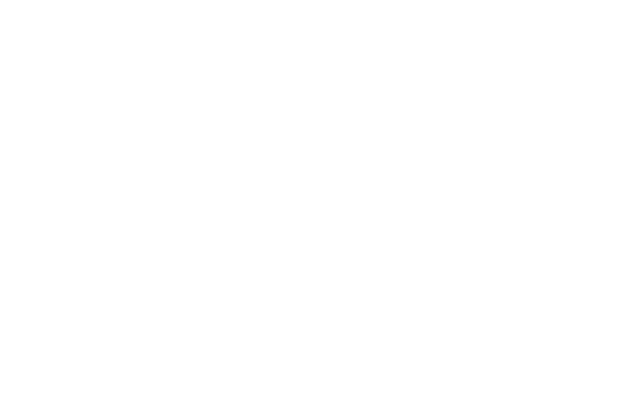
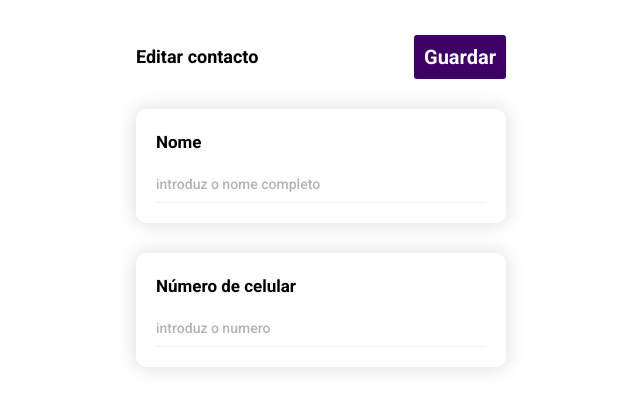
Before and after one commit to Rubalaine/ubi-test, a React (Create React App) app: page /edit in a window 1280 px wide. Before the commit this address had no page. Shown: the top 410 px of the page, without its empty margins (319-959 px from the left). Built offline with nearby package versions, Linux system fonts and the light colour scheme.

Commit message:
pagina edit adicionada

```diff
--- a/src/App.js
+++ b/src/App.js
@@ -2,11 +2,8 @@
 import AppWrapper from "./components/wrappers/AppWrapper";
 import Home from "./pages/Home";
 import Add from "./pages/Add";
-import {
-  BrowserRouter as Router,
-  Route,
-  Routes,
-} from "react-router-dom";
+import { BrowserRouter as Router, Route, Routes } from "react-router-dom";
+import Edit from "./pages/Edit";
 const App = () => {
   return (
     <AppWrapper>
@@ -14,6 +11,7 @@
         <Routes>
           <Route path="/" element={<Home />} />
           <Route path="/add" element={<Add />} />
+          <Route path="/edit" element={<Edit />} />
         </Routes>
       </Router>
     </AppWrapper>
--- a/src/components/Button.jsx/IconButton.jsx
+++ b/src/components/Button.jsx/IconButton.jsx
@@ -1,20 +1,26 @@
 import React from "react";
+import { Link } from "react-router-dom";
 import styled from "styled-components";
 
-const Button = styled.a`
+const Button = styled(Link)`
   display: flex;
   align-items: center;
   justify-content: center;
   height: 3.8rem;
   width: 3.8rem;
   color: #3c0066;
+
   background-color: #f2f2f2;
   text-decoration: none;
-  padding: 1rem;
+  /* padding: 1rem; */
   border-radius: 1rem;
 `;
-const IconButton = ({ children }) => {
-  return <Button>{children}</Button>;
+const IconButton = ({ children, to, altern }) => {
+  return (
+    <Button to={to} altern={altern}>
+      {children}
+    </Button>
+  );
 };
 
 export default IconButton;
--- /dev/null
+++ b/src/components/Form/EditContactForm.jsx
@@ -0,0 +1,64 @@
+import axios from "axios";
+import React, { useState } from "react";
+import styled from "styled-components";
+import Button from "../Button.jsx";
+import TopBar from "../Layout/TopBar.jsx";
+import HeadingSecondary from "../Typography/HeadingSecondary.jsx";
+import Spacer from "../Utils/Spacer.jsx";
+import AddField from "./AddField.jsx";
+
+const Form = styled.form`
+  text-decoration: none;
+`;
+
+const EditContactForm = () => {
+  const [contact, setContact] = useState({});
+  const handleSubmit = async (event) => {
+    event.preventDefault();
+    console.log(contact);
+    try {
+      const newContact = await axios({
+        method: "post",
+        url: "http://ubi-moz.ml/contacts/create/3000",
+        data: {
+          name: contact.name,
+          phone: contact.number,
+        },
+      });
+      console.log(newContact);
+      alert("contacto adicionado com sucesso");
+    } catch (error) {
+      console.log(error);
+    }
+  };
+  const handleChange = (event) => {
+    setContact({ ...contact, [event.target.name]: event.target.value });
+  };
+  return (
+    <Form onSubmit={handleSubmit}>
+      <TopBar>
+        <HeadingSecondary>Editar contacto</HeadingSecondary>
+        <Button large>Guardar</Button>
+      </TopBar>
+      <Spacer size={3} />
+      <AddField
+        label="Nome"
+        type="text"
+        name="name"
+        placeholder="introduz o nome completo"
+        changed={handleChange}
+      />
+      <Spacer size={3} />
+
+      <AddField
+        label="Número de celular"
+        type="number"
+        name="number"
+        placeholder="introduz o numero"
+        changed={handleChange}
+      />
+    </Form>
+  );
+};
+
+export default EditContactForm;
--- a/src/components/Layout/ContactCard.jsx
+++ b/src/components/Layout/ContactCard.jsx
@@ -26,15 +26,15 @@
     <Card>
       <CardImage src={image} alt={name} />
       <TextCard>
-        <HeadingSecondary>{name} name</HeadingSecondary>
+        <HeadingSecondary>{name}</HeadingSecondary>
         <Paragraph>{contact}</Paragraph>
       </TextCard>
-      <IconButton>
+      <IconButton to="/">
         <IconWrapper size={3.5}>
           <MdDelete />
         </IconWrapper>
       </IconButton>
-      <IconButton>
+      <IconButton to="/edit">
         <IconWrapper size={3.5}>
           <MdEdit />
         </IconWrapper>
--- a/src/components/wrappers/IconWrapper.jsx
+++ b/src/components/wrappers/IconWrapper.jsx
@@ -1,6 +1,6 @@
 import React from "react";
 import styled from "styled-components";
-const Icon = styled.i`
+const Icon = styled.div`
   display: inline-block;
   color: currentColor;
   font-size: ${(props) => props.size || 1.6}rem;
--- /dev/null
+++ b/src/pages/Edit.jsx
@@ -0,0 +1,6 @@
+import React from "react";
+import EditContactForm from "../components/Form/EditContactForm";
+
+const Edit = () => <EditContactForm />;
+
+export default Edit;
--- a/src/pages/Home.jsx
+++ b/src/pages/Home.jsx
@@ -4,9 +4,11 @@
 import SearchImput from "../components/Form/SearchImput.jsx";
 import TopBar from "../components/Layout/TopBar";
 import Title from "../components/Typography/Title";
-import addIcon from "./../assets/add_box-24px.svg";
+import { FaPlus } from "react-icons/fa";
 import Spacer from "../components/Utils/Spacer";
 import ContactList from "../components/Layout/ContactList.jsx";
+import IconButton from "../components/Button.jsx/IconButton.jsx";
+import IconWrapper from "../components/wrappers/IconWrapper.jsx";
 const Icon = styled.object`
   color: #3c0066;
   background-color: #3c0066;
@@ -16,10 +18,11 @@
     <>
       <TopBar>
         <Title>Contactos</Title>
-        <Button link to="/add">
-          add
-          {/* <Icon data={addIcon} type="image/svg+xml"></Icon> */}
-        </Button>
+        <IconButton link to="/add">
+          <IconWrapper>
+            <FaPlus />
+          </IconWrapper>
+        </IconButton>
       </TopBar>
       <Spacer size={2} />
       <SearchImput />
```
